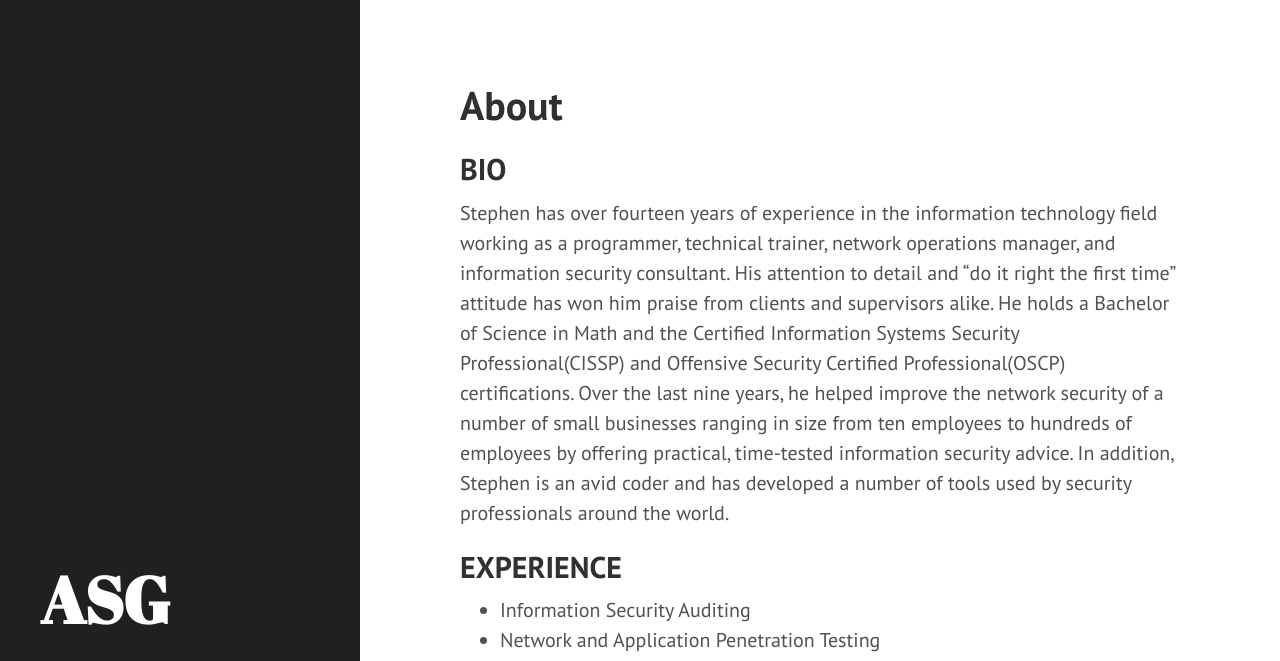
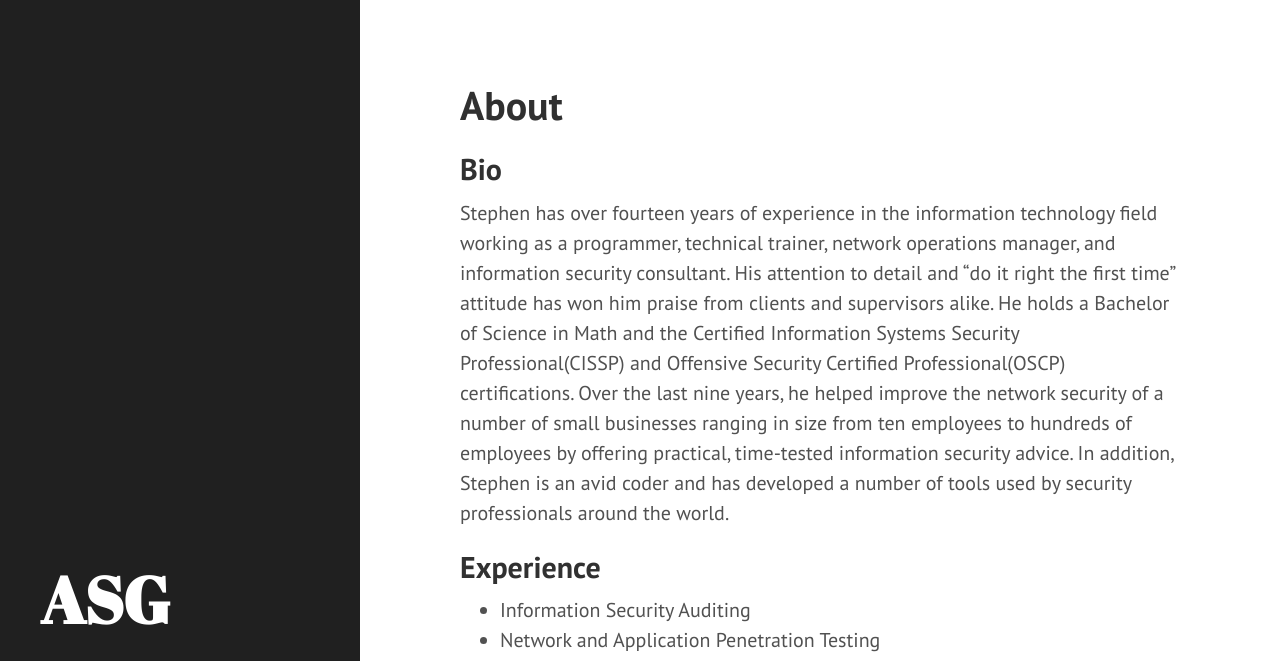
Before and after one commit to jaxmayhem/averagesecurityguy.github.io, a Jekyll site: the page built from about.md, in a window 1280 px wide and 995 px high. Shown: the top 661 px of the window. Built offline with Jekyll 4.4.1, drawn with Linux system fonts in a browser that asks for light colours.

Commit message:
Fixed headings.

```diff
--- a/about.md
+++ b/about.md
@@ -3,11 +3,11 @@ layout: page
 title: About
 ---
 
-BIO
+Bio
 ---
 Stephen has over fourteen years of experience in the information technology field working as a programmer, technical trainer, network operations manager, and information security consultant. His attention to detail and “do it right the first time” attitude has won him praise from clients and supervisors alike. He holds a Bachelor of Science in Math and the Certified Information Systems Security Professional(CISSP) and Offensive Security Certified Professional(OSCP) certifications. Over the last nine years, he helped improve the network security of a number of small businesses ranging in size from ten employees to hundreds of employees by offering practical, time-tested information security advice. In addition, Stephen is an avid coder and has developed a number of tools used by security professionals around the world.
 
-EXPERIENCE
+Experience
 ----------
 * Information Security Auditing
 * Network and Application Penetration Testing
```
